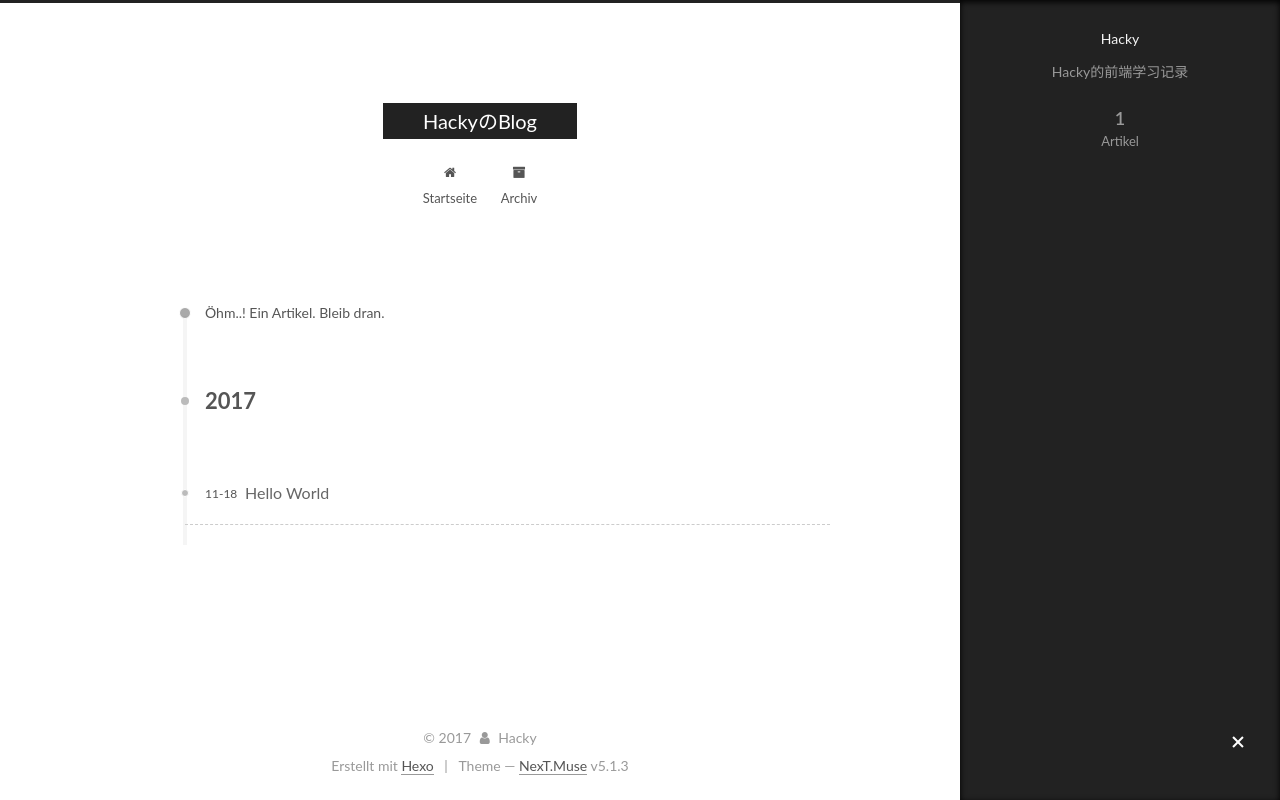
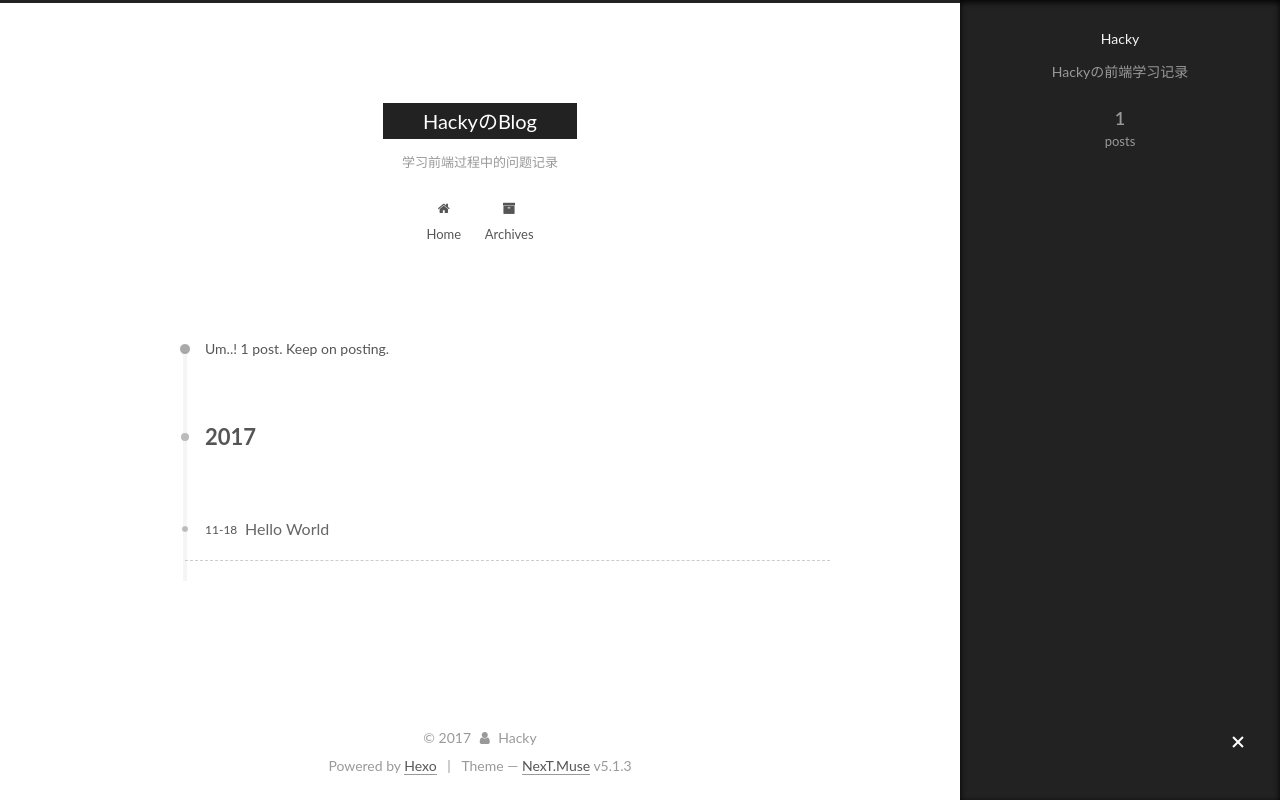
Before and after one commit to HackyL/HackyL.github.io, a plain HTML site: page archives/2017/11/index.html in a window 1280 px wide. Both pictures are taken after a click on the element 1238 px from the left and 743 px from the top of the page. Drawn offline with Linux system fonts and the light colour scheme.

Commit message:
Site updated: 2017-11-18 14:03:17

```diff
--- a/archives/2017/11/index.html
+++ b/archives/2017/11/index.html
@@ -79,15 +79,15 @@
 
 
 
-<meta name="description" content="Hacky的前端学习记录">
+<meta name="description" content="Hackyの前端学习记录">
 <meta property="og:type" content="website">
 <meta property="og:title" content="HackyのBlog">
 <meta property="og:url" content="http://hacky.online/archives/2017/11/index.html">
 <meta property="og:site_name" content="HackyのBlog">
-<meta property="og:description" content="Hacky的前端学习记录">
+<meta property="og:description" content="Hackyの前端学习记录">
 <meta name="twitter:card" content="summary">
 <meta name="twitter:title" content="HackyのBlog">
-<meta name="twitter:description" content="Hacky的前端学习记录">
+<meta name="twitter:description" content="Hackyの前端学习记录">
 
 
 
@@ -123,7 +123,7 @@
 
 
 
-  <title>Archiv | HackyのBlog</title>
+  <title>Archive | HackyのBlog</title>
 
 
 
@@ -158,7 +158,7 @@
       </a>
     </div>
 
-        <p class="site-subtitle"></p>
+        <p class="site-subtitle">学习前端过程中的问题记录</p>
 
   </div>
 
@@ -183,7 +183,7 @@
 
               <i class="menu-item-icon fa fa-fw fa-home"></i> <br />
 
-            Startseite
+            Home
           </a>
         </li>
 
@@ -193,7 +193,7 @@
 
               <i class="menu-item-icon fa fa-fw fa-archive"></i> <br />
 
-            Archiv
+            Archives
           </a>
         </li>
 
@@ -229,7 +229,7 @@
 
 
 
-        Öhm..! Ein Artikel. Bleib dran.
+        Um..! 1 post. Keep on posting.
       </span>
 
 
@@ -317,7 +317,7 @@
           <div class="site-author motion-element" itemprop="author" itemscope itemtype="http://schema.org/Person">
 
               <p class="site-author-name" itemprop="name">Hacky</p>
-              <p class="site-description motion-element" itemprop="description">Hacky的前端学习记录</p>
+              <p class="site-description motion-element" itemprop="description">Hackyの前端学习记录</p>
           </div>
 
           <nav class="site-state motion-element">
@@ -328,7 +328,7 @@
                 <a href="/archives/">
 
                   <span class="site-state-item-count">1</span>
-                  <span class="site-state-item-name">Artikel</span>
+                  <span class="site-state-item-name">posts</span>
                 </a>
               </div>
 
@@ -380,7 +380,7 @@
 </div>
 
 
-  <div class="powered-by">Erstellt mit  <a class="theme-link" target="_blank" href="https://hexo.io">Hexo</a></div>
+  <div class="powered-by">Powered by <a class="theme-link" target="_blank" href="https://hexo.io">Hexo</a></div>
 
 
 
--- a/css/main.css
+++ b/css/main.css
@@ -1822,7 +1822,7 @@ pre .javascript .function {
   width: 4px;
   height: 4px;
   border-radius: 50%;
-  background: #99c6ff;
+  background: #f22642;
 }
 .links-of-blogroll {
   font-size: 13px;
```
Also changed, not shown: 2017/11/18/hello-world/index.html (+9 -9 lines), archives/2017/index.html (+11 -11 lines), archives/index.html (+11 -11 lines), index.html (+10 -10 lines).
